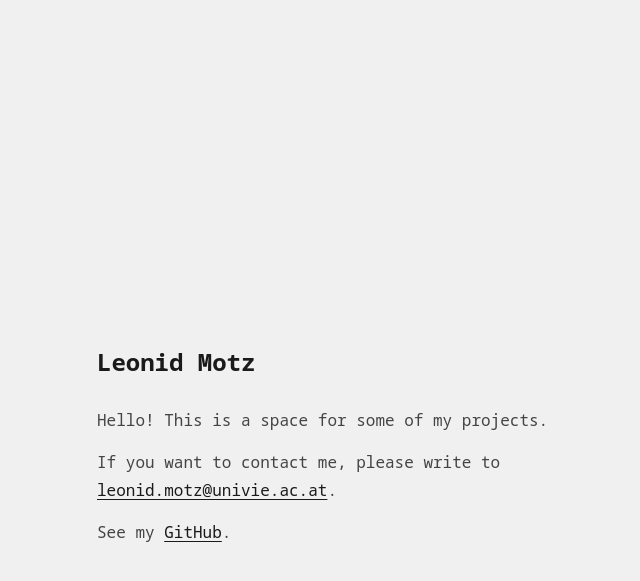
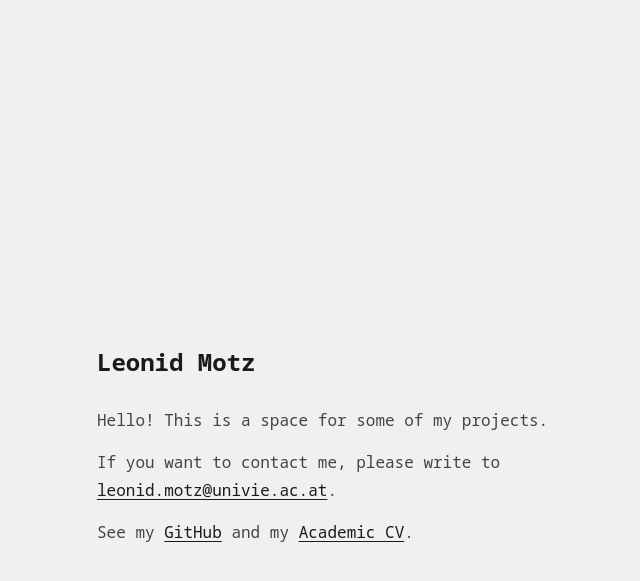
Before and after one commit to leonidmotz/leonidmotz.github.io, a Jekyll site: the page built from index.md, in a window 1280 px wide. Shown: the top 581 px of the page, without its empty margins (303-943 px from the left). Built offline with Jekyll 4.4.1, drawn with Linux system fonts in a browser that asks for light colours.

Commit message:
revised website content

```diff
--- a/_layouts/default.html
+++ b/_layouts/default.html
@@ -22,11 +22,8 @@ body {
 main {
   max-width: 480px;
   width: 100%;
-  opacity: 0;
-  transform: translateY(10px);
-  animation: fadein 0.7s ease forwards 0.1s;
+
 }
-@keyframes fadein { to { opacity: 1; transform: translateY(0); } }
 h1 { font-weight: 700; font-size: 1.5rem; margin-bottom: 1.4rem; }
 p { color: #444; margin-bottom: 0.8rem; }
 a { color: #1a1a1a; text-decoration: underline; text-underline-offset: 3px; transition: color 0.15s; }
--- a/index.md
+++ b/index.md
@@ -9,4 +9,4 @@ Hello! This is a space for some of my projects.
 
 If you want to contact me, please write to [leonid.motz@univie.ac.at](mailto:leonid.motz@univie.ac.at).
 
-See my [GitHub](https://github.com/leonidmotz).
+See my [GitHub](https://github.com/leonidmotz) and my [Academic CV](https://drive.google.com/file/d/1q5XDXir0FC2Cp7_lwmbxghMTszuj8bDD/view?usp=drive_link).
```
